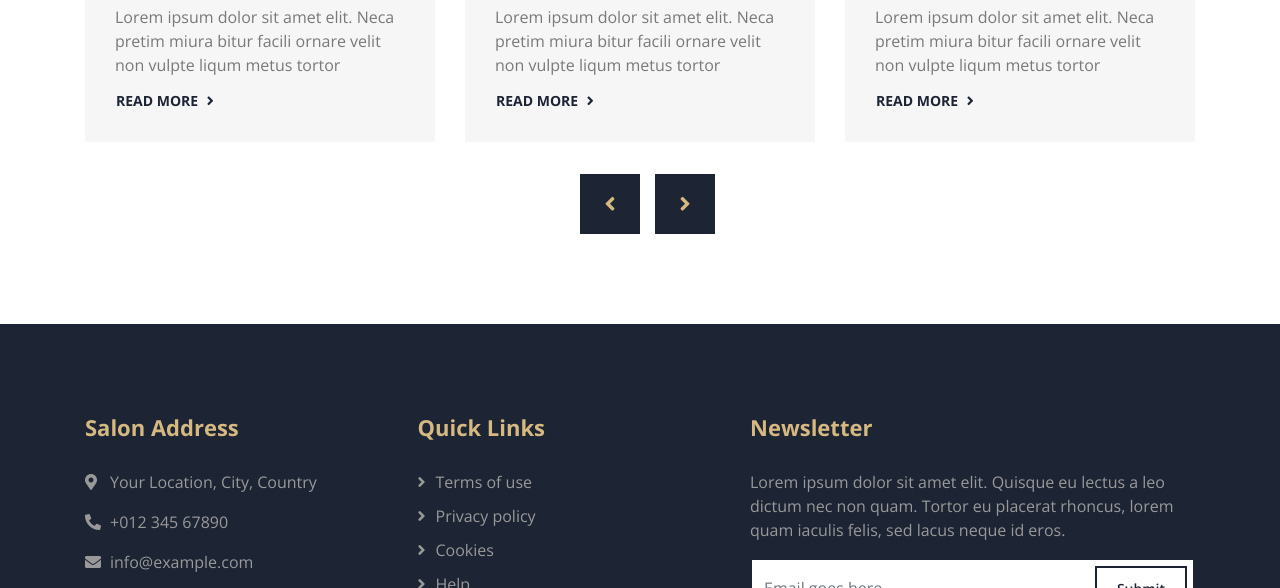
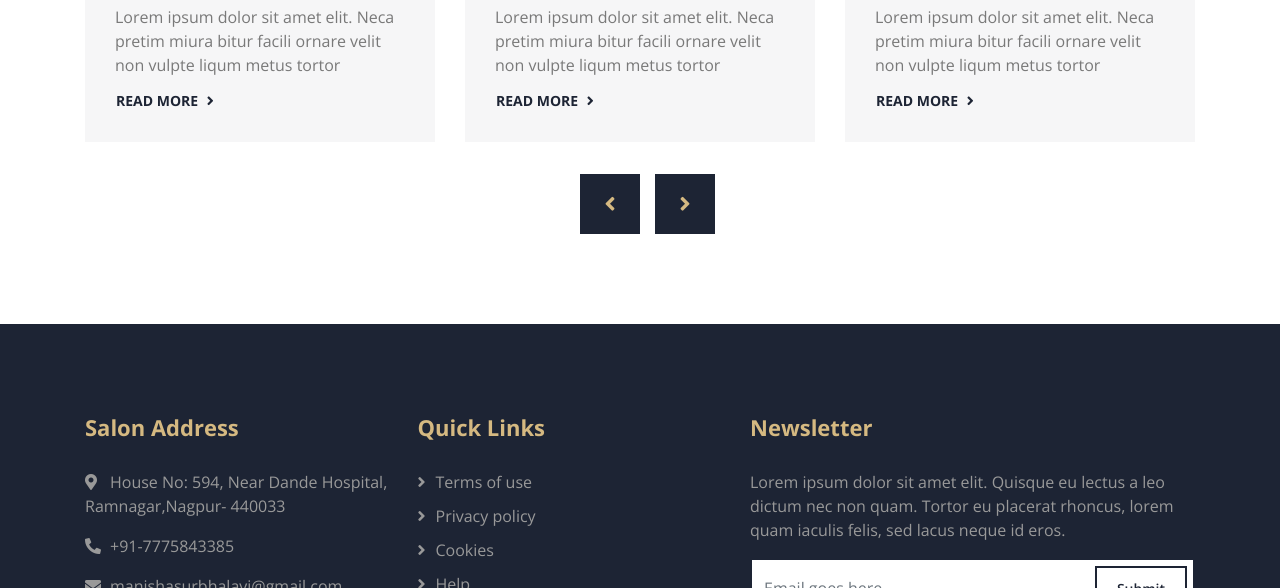
Before and after one commit to myr-tech/QTFY-THE-MAKEUP-STUDIO, a plain HTML site: page index.html in a window 1280 px wide. Shown: the part 5932-6520 px from the top of the page. Drawn offline with nearby package versions, Linux system fonts and the light colour scheme.

Commit message:
Update index.html

```diff
--- a/index.html
+++ b/index.html
@@ -645,9 +645,9 @@
                             <div class="col-md-6">
                                 <div class="footer-contact">
                                     <h2>Salon Address</h2>
-                                    <p><i class="fa fa-map-marker-alt"></i>Your Location, City, Country</p>
-                                    <p><i class="fa fa-phone-alt"></i>+012 345 67890</p>
-                                    <p><i class="fa fa-envelope"></i>info@example.com</p>
+                                    <p><i class="fa fa-map-marker-alt"></i>House No: 594, Near Dande Hospital, Ramnagar,Nagpur- 440033</p>
+                                    <p><i class="fa fa-phone-alt"></i>+91-7775843385</p>
+                                    <p><i class="fa fa-envelope"></i>manishasurbhalavi@gmail.com</p>
                                     <div class="footer-social">
                                        <a href="https://freewebsitecode.com/"><i class="fab fa-twitter"></i></a>
                                     <a href="https://facebook.com/freewebsitecode"><i class="fab fa-facebook-f"></i></a>
```
